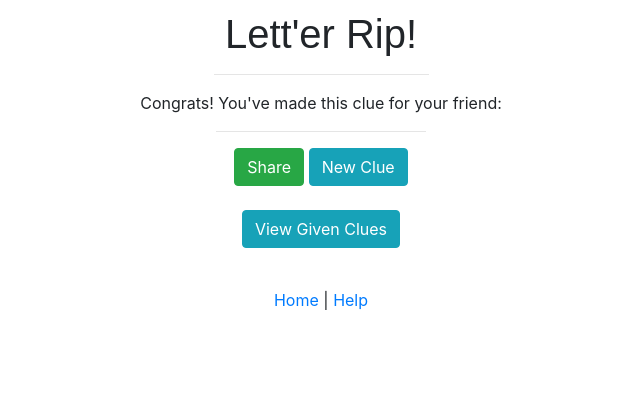
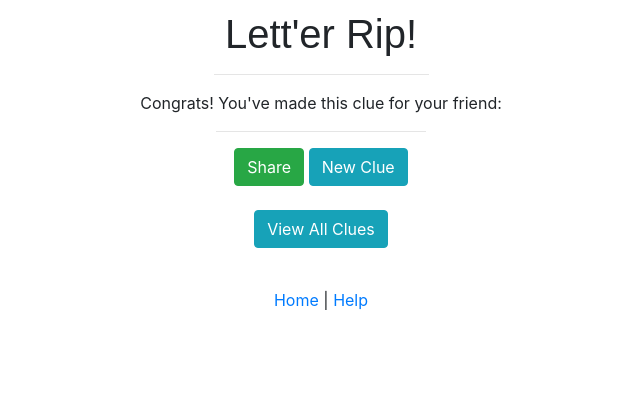
Before and after one commit to codefeld/lettergame, a Flask app: template templates/clue_share.html in a window 1280 px wide. Shown: the top 400 px of the page, without its empty margins (319-959 px from the left). Run offline with Flask 2, Linux system fonts and the light colour scheme; the template is opened without the code that fills it, so the values that code supplies are empty; some libraries are stand-ins or nearby versions.

Commit message:
Worked on modal buttons

```diff
--- a/templates/clue.html
+++ b/templates/clue.html
@@ -24,8 +24,10 @@
 	<input type="hidden" id="clue" name="clue" value="">
 </form>
 <button onclick="backspace()" type="button" class="btn btn-danger">Backspace</button>
-<button type="button" class="btn btn-info" data-toggle="modal" data-target="#myModal">View Given Clues</button>
 <button type="submit" form="form1" value="Submit" class="btn btn-success">Enter</button>
+<br/>
+<br/>
+<button type="button" class="btn btn-info" data-toggle="modal" data-target="#myModal">View All Clues</button>
 <div id="myModal" class="modal fade" role="dialog">
 	<div class="modal-dialog">
 
--- a/templates/clue_share.html
+++ b/templates/clue_share.html
@@ -17,7 +17,7 @@
 	onclick="window.location.href=window.location.protocol + '//' + window.location.host + '{{clue_url}}'">New Clue</button>
 	<br/>
 	<br/>
-	<button type="button" class="btn btn-info" data-toggle="modal" data-target="#myModal">View Given Clues</button>
+	<button type="button" class="btn btn-info" data-toggle="modal" data-target="#myModal">View All Clues</button>
 
 	<div id="myModal" class="modal fade" role="dialog">
 		<div class="modal-dialog">
```
Also changed, not shown: todo.md (+0 -3 lines).
